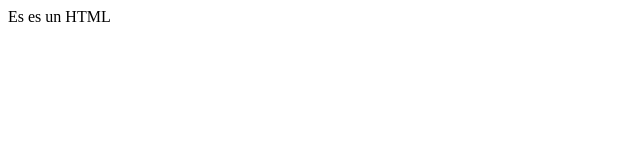
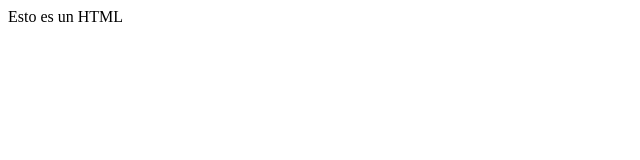
Before and after one commit to Caye110905/Caye110905, a plain HTML site: page index.html in a window 1280 px wide. Shown: the full height of the page, 0-640 px from the left. Drawn offline with Linux system fonts and the light colour scheme.

Commit message:
esto es un commit

```diff
--- a/app.js
+++ b/app.js
@@ -0,0 +1 @@
+console.log("Esto es un archivo js");
--- a/index.html
+++ b/index.html
@@ -6,6 +6,6 @@
     <title>Document</title>
 </head>
 <body>
-    Es es un HTML
+    Esto es un HTML
 </body>
 </html>
```
Also changed, not shown: index2.html (added), 1 other file.
